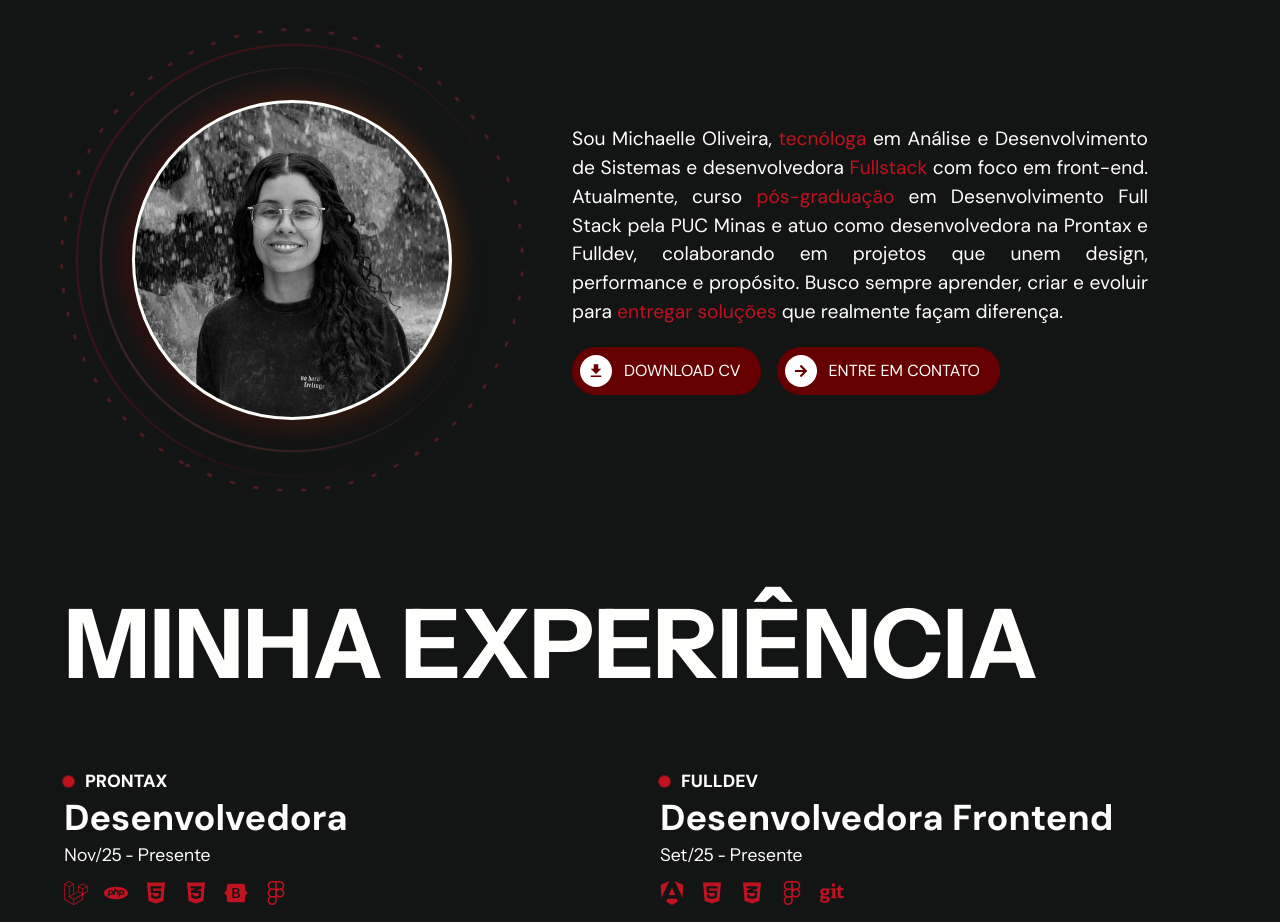
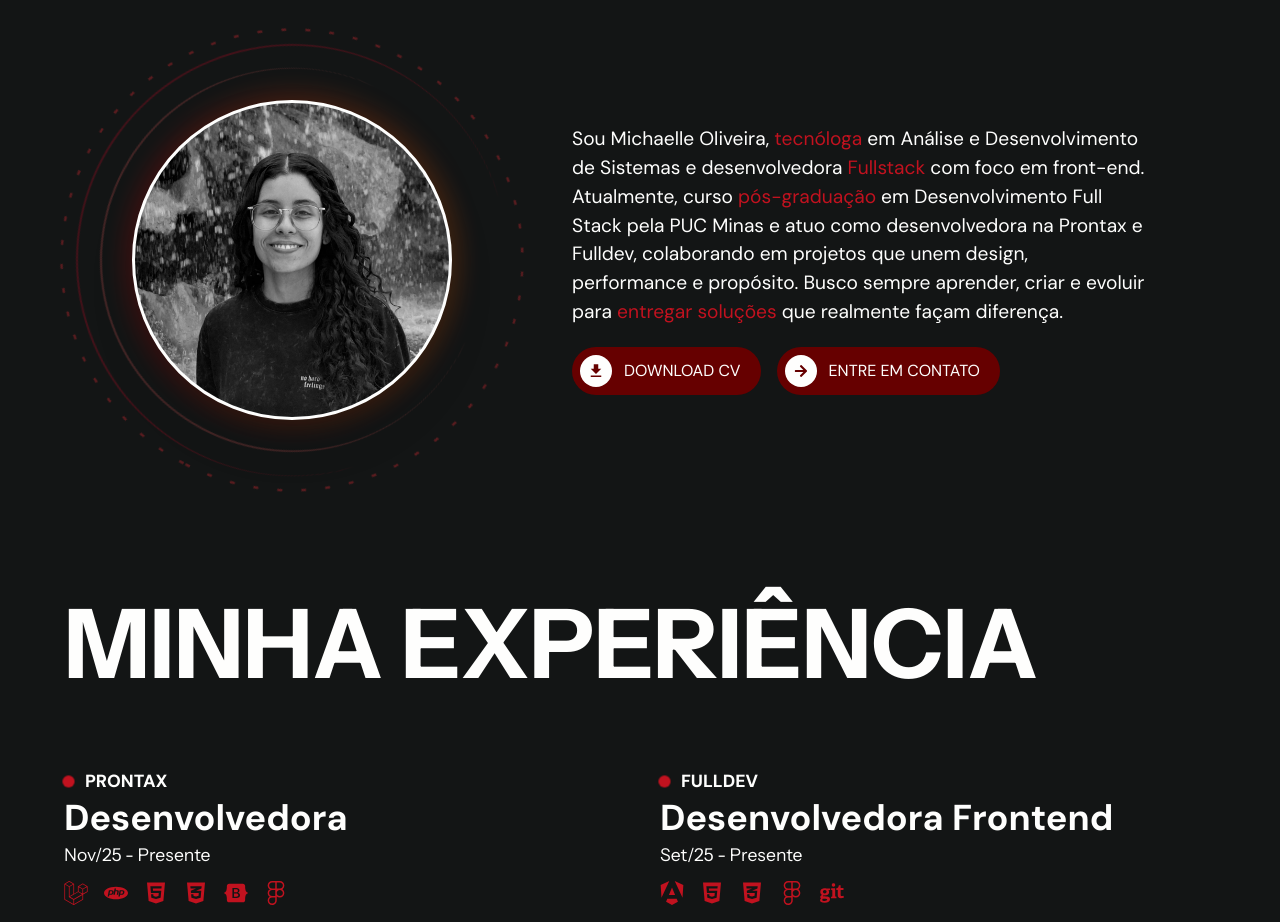
Before and after one commit to michaelleoliveir/mikl_portfolio, a Next.js app: page / in a window 1280 px wide. Shown: the part 900-1822 px from the top of the page. Built offline with nearby package versions, Linux system fonts and the light colour scheme; a web font is replaced by a local one.

Commit message:
refactor: improves the structure and style of layout components and adjusts responsiveness

```diff
--- a/src/app/contact/page.jsx
+++ b/src/app/contact/page.jsx
@@ -7,8 +7,8 @@ import Navbar from '@/components/ui/Navbar';
 export default function Contact() {
 
     return (
-        <div className="relative min-h-screen w-full bg-background scroll-smooth overflow-x-hidden">
-            <div className="relative z-10 flex flex-col items-center justify-center w-full">
+        <div className="relative w-full bg-background overflow-x-hidden">
+            <div className="relative flex flex-col items-center justify-center">
                 <div className='w-[90%]'>
                     <Navbar isContactPage={true} />
                     <ContactForm />
--- a/src/app/globals.css
+++ b/src/app/globals.css
@@ -47,75 +47,6 @@
   --radius-xl: calc(var(--radius) + 4px);
 }
 
-:root {
-  --radius: 0.625rem;
-  --background: oklch(1 0 0);
-  --foreground: oklch(0.141 0.005 285.823);
-  --card: oklch(1 0 0);
-  --card-foreground: oklch(0.141 0.005 285.823);
-  --popover: oklch(1 0 0);
-  --popover-foreground: oklch(0.141 0.005 285.823);
-  --primary: oklch(0.21 0.006 285.885);
-  --primary-foreground: oklch(0.985 0 0);
-  --secondary: oklch(0.967 0.001 286.375);
-  --secondary-foreground: oklch(0.21 0.006 285.885);
-  --muted: oklch(0.967 0.001 286.375);
-  --muted-foreground: oklch(0.552 0.016 285.938);
-  --accent: oklch(0.967 0.001 286.375);
-  --accent-foreground: oklch(0.21 0.006 285.885);
-  --destructive: oklch(0.577 0.245 27.325);
-  --border: oklch(0.92 0.004 286.32);
-  --input: oklch(0.92 0.004 286.32);
-  --ring: oklch(0.705 0.015 286.067);
-  --chart-1: oklch(0.646 0.222 41.116);
-  --chart-2: oklch(0.6 0.118 184.704);
-  --chart-3: oklch(0.398 0.07 227.392);
-  --chart-4: oklch(0.828 0.189 84.429);
-  --chart-5: oklch(0.769 0.188 70.08);
-  --sidebar: oklch(0.985 0 0);
-  --sidebar-foreground: oklch(0.141 0.005 285.823);
-  --sidebar-primary: oklch(0.21 0.006 285.885);
-  --sidebar-primary-foreground: oklch(0.985 0 0);
-  --sidebar-accent: oklch(0.967 0.001 286.375);
-  --sidebar-accent-foreground: oklch(0.21 0.006 285.885);
-  --sidebar-border: oklch(0.92 0.004 286.32);
-  --sidebar-ring: oklch(0.705 0.015 286.067);
-}
-
-.dark {
-  --background: oklch(0.141 0.005 285.823);
-  --foreground: oklch(0.985 0 0);
-  --card: oklch(0.21 0.006 285.885);
-  --card-foreground: oklch(0.985 0 0);
-  --popover: oklch(0.21 0.006 285.885);
-  --popover-foreground: oklch(0.985 0 0);
-  --primary: oklch(0.92 0.004 286.32);
-  --primary-foreground: oklch(0.21 0.006 285.885);
-  --secondary: oklch(0.274 0.006 286.033);
-  --secondary-foreground: oklch(0.985 0 0);
-  --muted: oklch(0.274 0.006 286.033);
-  --muted-foreground: oklch(0.705 0.015 286.067);
-  --accent: oklch(0.274 0.006 286.033);
-  --accent-foreground: oklch(0.985 0 0);
-  --destructive: oklch(0.704 0.191 22.216);
-  --border: oklch(1 0 0 / 10%);
-  --input: oklch(1 0 0 / 15%);
-  --ring: oklch(0.552 0.016 285.938);
-  --chart-1: oklch(0.488 0.243 264.376);
-  --chart-2: oklch(0.696 0.17 162.48);
-  --chart-3: oklch(0.769 0.188 70.08);
-  --chart-4: oklch(0.627 0.265 303.9);
-  --chart-5: oklch(0.645 0.246 16.439);
-  --sidebar: oklch(0.21 0.006 285.885);
-  --sidebar-foreground: oklch(0.985 0 0);
-  --sidebar-primary: oklch(0.488 0.243 264.376);
-  --sidebar-primary-foreground: oklch(0.985 0 0);
-  --sidebar-accent: oklch(0.274 0.006 286.033);
-  --sidebar-accent-foreground: oklch(0.985 0 0);
-  --sidebar-border: oklch(1 0 0 / 10%);
-  --sidebar-ring: oklch(0.552 0.016 285.938);
-}
-
 @layer base {
   * {
     @apply border-border outline-ring/50;
--- a/src/app/layout.tsx
+++ b/src/app/layout.tsx
@@ -27,7 +27,7 @@ export default function RootLayout({
 }>) {
   return (
     <html lang="pt-br">
-      <body className={`bg-background scroll-smooth ${funnel.variable} ${instrument.variable} ${dmSans.variable}`}>
+      <body className={`bg-background ${funnel.variable} ${instrument.variable} ${dmSans.variable}`}>
         {children}
         <Toaster />
       </body>
--- a/src/components/layout/AboutMe.tsx
+++ b/src/components/layout/AboutMe.tsx
@@ -2,6 +2,7 @@ import Image from 'next/image'
 import Link from 'next/link'
 
 import AosWrapper from '../ui/AosWrapper'
+
 import { FaArrowRight } from 'react-icons/fa'
 import { MdDownload } from 'react-icons/md'
 
@@ -9,7 +10,7 @@ const AboutMe = () => {
     return (
         <AosWrapper>
             <div id='about' className='flex flex-col w-full mt-6 md:mt-20'>
-                {/* about me */}
+
                 <div className='flex flex-col md:flex-row justify-center items-center gap-20 md:gap-30 mt-30 mb-25' data-aos="fade-down" data-aos-delay={90} data-aos-duration="800">
                     <div className='relative shrink-0 flex items-center justify-center'>
                         <div className="absolute w-[120%] h-[120%] border-t-2 border-l-2 border-red-400/20 rounded-full animate-spin [animation-duration:8s]"></div>
@@ -41,18 +42,18 @@ const AboutMe = () => {
 
                     <div className='w-[80%] md:w-[50%] flex flex-col'>
                         <div data-aos="fade-down" data-aos-delay={100} data-aos-duration="800">
-                            <p className='text-center md:text-justify text-letter text-[1rem] md:text-[1.2rem] font-dm-sans'>Sou Michaelle Oliveira, <span className='text-highlight'>tecnóloga</span> em Análise e Desenvolvimento de Sistemas e desenvolvedora <span className='text-highlight'>Fullstack</span> com foco em front-end. Atualmente, curso <span className='text-highlight'>pós-graduação</span> em Desenvolvimento Full Stack pela PUC Minas e atuo como desenvolvedora na Prontax e Fulldev, colaborando em projetos que unem design, performance e propósito. Busco sempre aprender, criar e evoluir para <span className='text-highlight'>entregar soluções</span> que realmente façam diferença.</p>
+                            <p className='text-center justify-evenly md:text-start text-letter text-[1rem] md:text-[1.2rem] font-dm-sans'>Sou Michaelle Oliveira, <span className='text-highlight'>tecnóloga</span> em Análise e Desenvolvimento de Sistemas e desenvolvedora <span className='text-highlight'>Fullstack</span> com foco em front-end. Atualmente, curso <span className='text-highlight'>pós-graduação</span> em Desenvolvimento Full Stack pela PUC Minas e atuo como desenvolvedora na Prontax e Fulldev, colaborando em projetos que unem design, performance e propósito. Busco sempre aprender, criar e evoluir para <span className='text-highlight'>entregar soluções</span> que realmente façam diferença.</p>
                         </div>
 
-                        <div className='w-full mt-5 flex flex-col md:flex-row items-center md:justify-start gap-2 md:gap-4'>
-                            <button className='w-full max-w-64 md:w-auto justify-center text-[0.7rem] md:text-[1rem] font-dm-sans pr-5 pl-2 py-2 bg-highlight-darker rounded-full flex items-center gap-3 text-white transition-all hover:shadow-[0_0_25px_rgba(66,00,00,1.3)]'>
-                                <span className='bg-white text-highlight-darker rounded-full w-7 md:w-8 h-7 md:h-8 flex items-center justify-center'><MdDownload size={18} /></span>
+                        <div className='mt-5 flex flex-col md:flex-row items-center md:justify-start gap-2 md:gap-4'>
+                            <button className='w-full max-w-64 md:w-auto justify-center text-[0.7rem] md:text-[1rem] font-dm-sans pr-5 pl-2 py-2 bg-highlight-darker rounded-full flex items-center gap-3 text-letter transition-all hover:shadow-[0_0_25px_rgba(66,00,00,1.3)]'>
+                                <span className='bg-letter text-highlight-darker rounded-full w-7 md:w-8 h-7 md:h-8 flex items-center justify-center'><MdDownload size={18} /></span>
                                 DOWNLOAD CV</button>
                             <Link
-                                className='w-full max-w-64 md:w-auto justify-center text-[0.7rem] md:text-[1rem] font-dm-sans pr-5 pl-2 py-2 bg-highlight-darker rounded-full flex items-center gap-3 text-white transition-all hover:shadow-[0_0_25px_rgba(66,00,00,1.3)]'
+                                className='w-full max-w-64 md:w-auto justify-center text-[0.7rem] md:text-[1rem] font-dm-sans pr-5 pl-2 py-2 bg-highlight-darker rounded-full flex items-center gap-3 text-letter transition-all hover:shadow-[0_0_25px_rgba(66,00,00,1.3)]'
                                 href='/contact'
                             >
-                                <span className="bg-white text-highlight-darker rounded-full w-7 md:w-8 h-7 md:h-8 flex items-center justify-center">
+                                <span className="bg-letter text-highlight-darker rounded-full w-7 md:w-8 h-7 md:h-8 flex items-center justify-center">
                                     <FaArrowRight size={14} />
                                 </span>
                                 ENTRE EM CONTATO
--- a/src/components/layout/Experience.tsx
+++ b/src/components/layout/Experience.tsx
@@ -7,7 +7,7 @@ const Experience = () => {
     return (
         <section id='experience' className='w-full mt-20'>
             <div className='flex flex-row items-center'>
-                <div className='w-full'>
+                <div>
                     <BlurText
                         text='MINHA EXPERIÊNCIA'
                         delay={150}
--- a/src/components/layout/Introduction.tsx
+++ b/src/components/layout/Introduction.tsx
@@ -7,7 +7,6 @@ const Introduction = () => {
     return (
         <div className="flex flex-col h-screen">
 
-            {/* middle div */}
             <div className="flex flex-col justify-center items-center h-screen mt-12 md:mt-0">
                 <div className="flex flex-row items-center justify-center mb-3 gap-3">
                     <div className="dot"></div>
@@ -35,7 +34,6 @@ const Introduction = () => {
                 </div>
             </div>
 
-            {/* bottom div */}
             <div className="flex flex-col md:flex-row justify-between">
                 <BlurText
                     text="DESENVOLVEDORA"
@@ -68,7 +66,6 @@ const Introduction = () => {
                         onAnimationComplete={undefined} />
                 </div>
             </div>
-
         </div>
     )
 }
--- a/src/components/layout/Projects.tsx
+++ b/src/components/layout/Projects.tsx
@@ -7,7 +7,7 @@ const Projects = () => {
     return (
         <section id='projects' className='w-full mt-20'>
             <div className='flex flex-row items-center'>
-                <div className='w-full'>
+                <div>
                     <BlurText
                         text='PROJETOS'
                         delay={150}
@@ -22,7 +22,7 @@ const Projects = () => {
             <div className='mt-6 md:mt-10'>
                 {items.map((item) => {
                     return (
-                        <Project key={item.id} image={item.image} title={item.title} subtitle={item.subtitle} link={item.link} tags={item.tags} id={0} features={item.features}/>
+                        <Project key={item.id} image={item.image} title={item.title} subtitle={item.subtitle} link={item.link} tags={item.tags} id={item.id} features={item.features}/>
                     )
                 })}
             </div>
--- a/src/components/layout/Stack.tsx
+++ b/src/components/layout/Stack.tsx
@@ -10,7 +10,7 @@ const Stack = () => {
             <div className='w-full'>
                 <BlurText
                     text='STACK'
-                    delay={150}
+                    delay={100}
                     direction='top'
                     animationFrom={undefined}
                     animationTo={undefined}
```
Also changed, not shown: src/components/ui/Project.tsx (+4 -3 lines).
